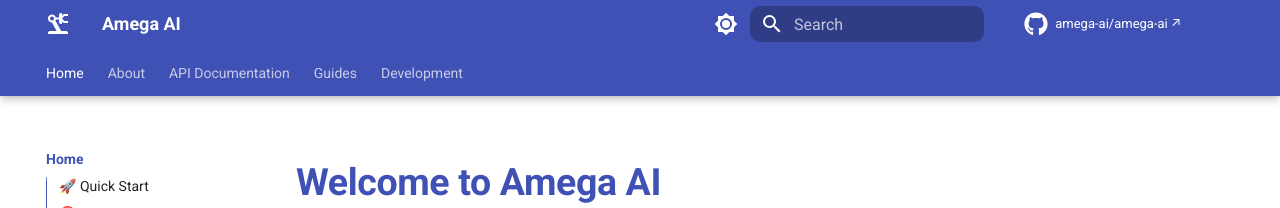
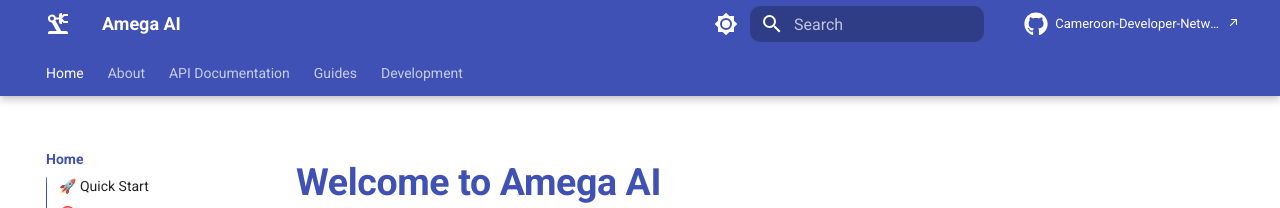
Before and after one commit to chojuninengu/amega-ai, an MkDocs documentation site: the page built from docs/index.md, in a window 1280 px wide. Shown: the top 208 px of the page. Built offline with MkDocs 1.6.1 and Material for MkDocs 9.7.7, drawn with Linux system fonts in a browser that asks for light colours; comment, search, counter and statistics services are not loaded.

Commit message:
feature(file) updated docs display and styling

```diff
--- a/mkdocs.yml
+++ b/mkdocs.yml
@@ -1,7 +1,7 @@
 site_name: Amega AI
 site_url: https://github.com/Cameroon-Developer-Network/amega-ai
 repo_url: https://github.com/Cameroon-Developer-Network/amega-ai
-repo_name: amega-ai/amega-ai
+repo_name: Cameroon-Developer-Network/amega-ai
 edit_uri: edit/main/docs/
 
 docs_dir: docs
```
